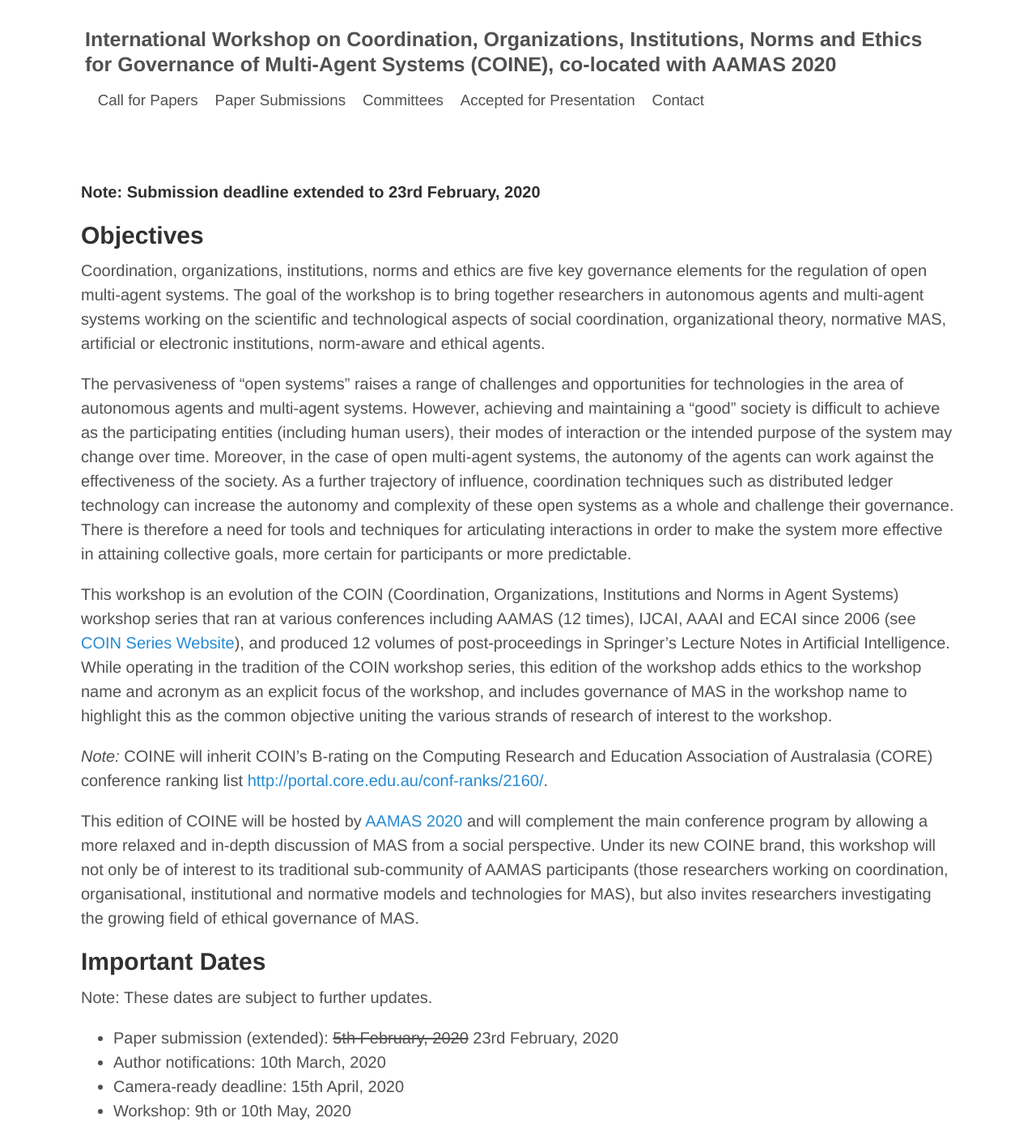
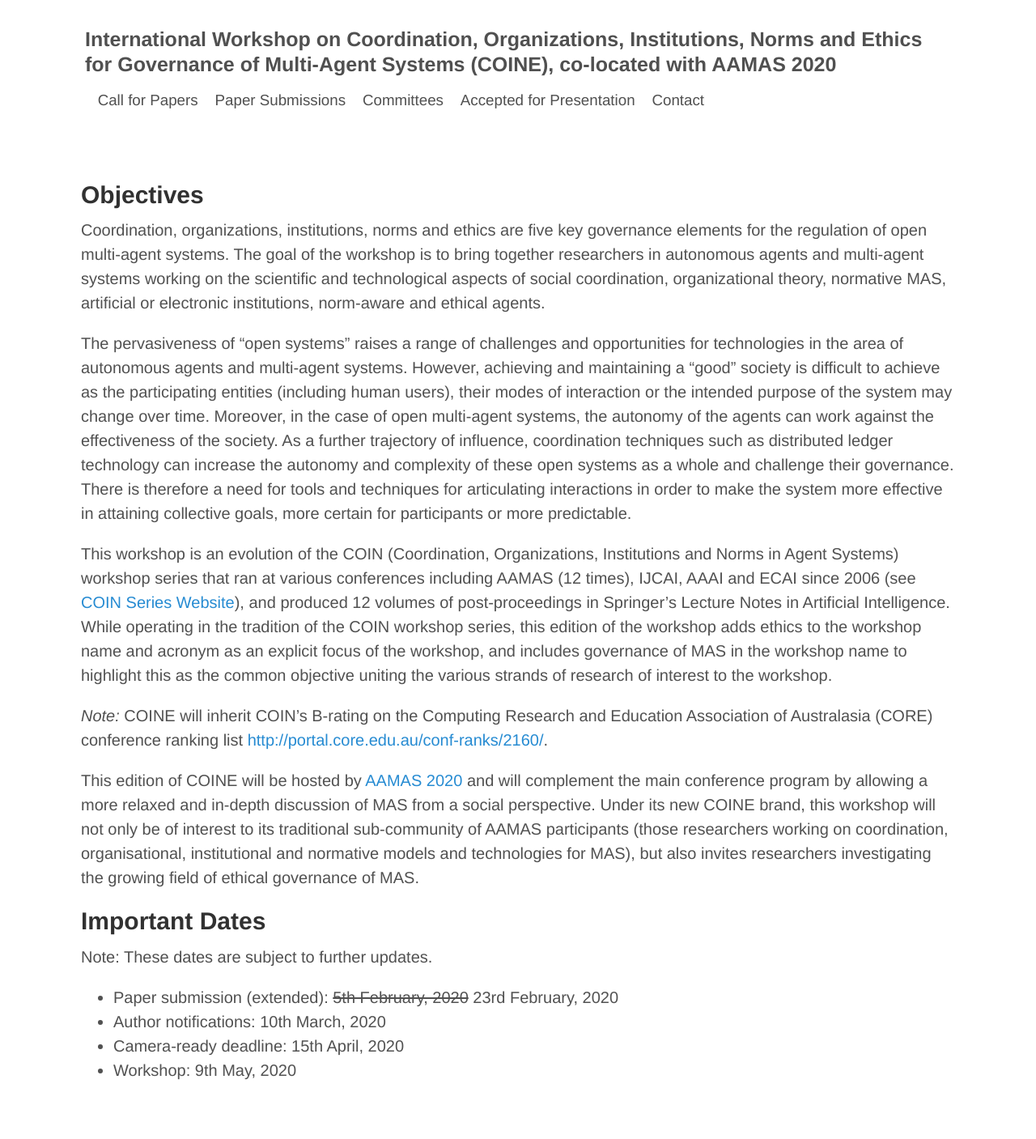
Before and after one commit to coin-workshop/coine-2020-new-zealand, a Jekyll site: the page built from index.md, in a window 1280 px wide. Shown: the whole page at 81% size. Built offline with Jekyll 4.4.1, drawn with Linux system fonts in a browser that asks for light colours; after the commit the page ends 1357 px from its top, so only the background shows below that.

Commit message:
Updated selected dates.

```diff
--- a/index.md
+++ b/index.md
@@ -3,7 +3,7 @@ layout: default
 title: COINE
 ---
 
-**Note: Submission deadline extended to 23rd February, 2020**
+<!-- **Note: Submission deadline extended to 23rd February, 2020** -->
 
 ## Objectives
 
@@ -30,7 +30,7 @@ Note: These dates are subject to further updates.
 - Paper submission (extended): ~~5th February, 2020~~ 23rd February, 2020
 - Author notifications: 10th March, 2020
 - Camera-ready deadline: 15th April, 2020
-- Workshop: 9th or 10th May, 2020
+- Workshop: 9th May, 2020
 
 <!---
 - ~~February 7, 2017~~ February 17, 2017: Deadline for paper submissions
```
Also changed, not shown: call_for_papers.md (+1 -1 lines).
